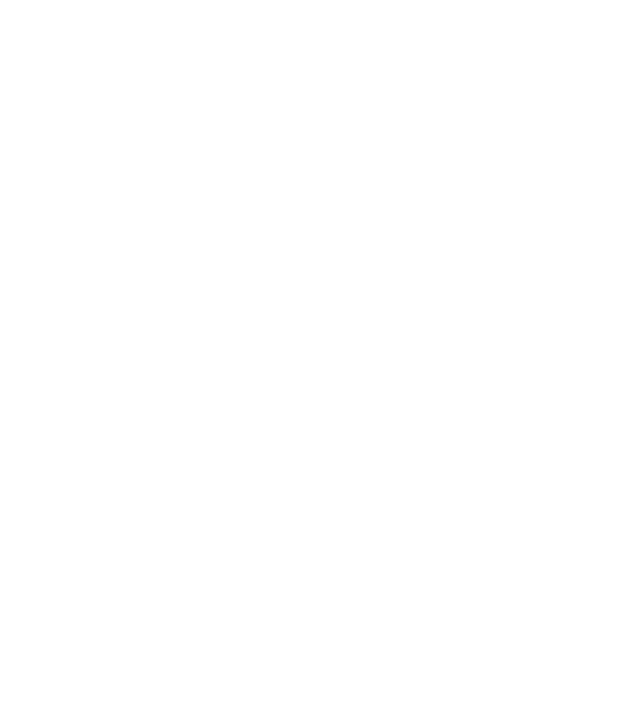
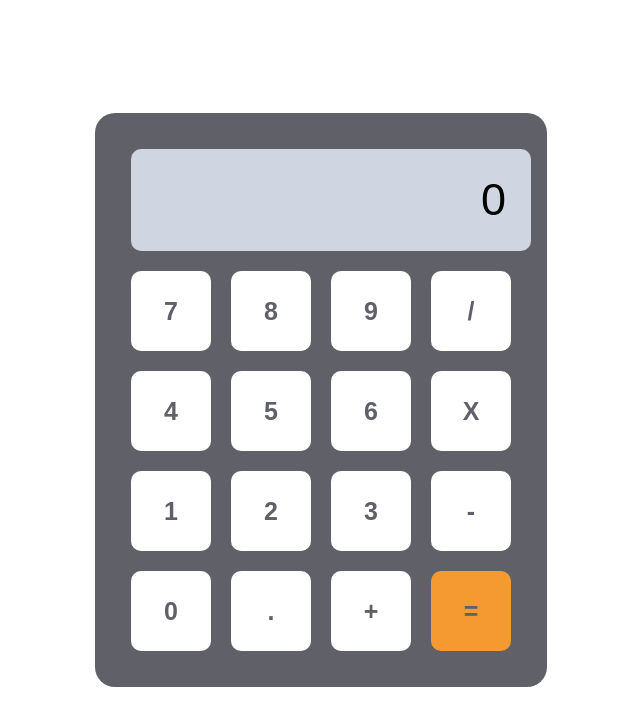
Before and after one commit to iyanuloluwa-Miracle/ZURI-CALCULATOR-TASK, a plain HTML site: page index.html in a window 1280 px wide. Shown: the whole page, without its empty margins (319-959 px from the left). Drawn offline with Linux system fonts and the light colour scheme.

Commit message:
:zap: styling of the calculator

```diff
--- a/index.html
+++ b/index.html
@@ -4,9 +4,44 @@
     <meta charset="UTF-8">
     <meta name="viewport" content="width=device-width, initial-scale=1.0">
     <link rel="stylesheet" href="style.css">
-    <title>A Simple Calculator</title>
+    <title>Calculator using HTML CSS And Javascript</title>
 </head>
 <body>
+    <main class="calculator">
+        <div class="content">
+            <table>
+                <tr>
+                    <td colspan="4"><input type="text" placeholder="0" id="inputBox"></td>
+                </tr>
+                <tr>
+                    <td><button>7</button></td>
+                    <td><button>8</button></td>
+                    <td><button>9</button></td>
+                    <td><button class="main">/</button></td>
+                </tr>
+                <tr>
+                    <td><button>4</button></td>
+                    <td><button>5</button></td>
+                    <td><button>6</button></td>
+                    <td><button class="main">X</button></td>
+                </tr>
+                <tr>
+                    <td><button>1</button></td>
+                    <td><button>2</button></td>
+                    <td><button>3</button></td>
+                    <td><button class="main">-</button></td>
+                </tr>
+                <tr>
+                    <td><button>0</button></td>
+                    <td><button class="main">.</button></td>
+                    <td><button class="main">+</button></td>
+                    <td><button class="equal main">=</button></td>
+                </tr>
+            </table>
+        </div>
+    </main>
+
+    <script src="./script.js"></script>
 
 </body>
 </html>
--- a/style.css
+++ b/style.css
@@ -0,0 +1,60 @@
+* {
+    padding: 0;
+    margin: 0;
+    box-sizing: border-box;
+}
+
+.calculator {
+    height: 100vh;
+    width: 100%;
+    display: flex;
+    align-items: center;
+    justify-content: center;
+}
+
+.content {
+    background-color: #606168;
+    padding: 26px;
+    border-radius: 20px;
+}
+
+.calculator table {
+    width: 400px; /* Adjust as needed */
+    border-collapse: collapse; /* To remove default spacing between table cells */
+}
+
+.calculator table input {
+    width: 100%;
+    padding: 25px;
+    margin: 10px;
+    background-color: #cfd6e1;
+    border: none;
+    border-radius: 10px;
+    outline: none;
+    font-size: 45px;
+    text-align: end;
+    color: black;
+}
+
+.calculator table input::placeholder {
+    color: black;
+}
+
+.calculator table button {
+    border: none;
+    outline: none;
+    width: 80px;
+    height: 80px;
+    border-radius: 10px;
+    background-color: white;
+    font-size: 25px;
+    font-weight: 600;
+    color: #606168;
+    margin: 10px;
+    cursor: pointer;
+}
+
+.calculator table .equal {
+    background-color: #f49a31;
+    color: #606168;
+}
```
